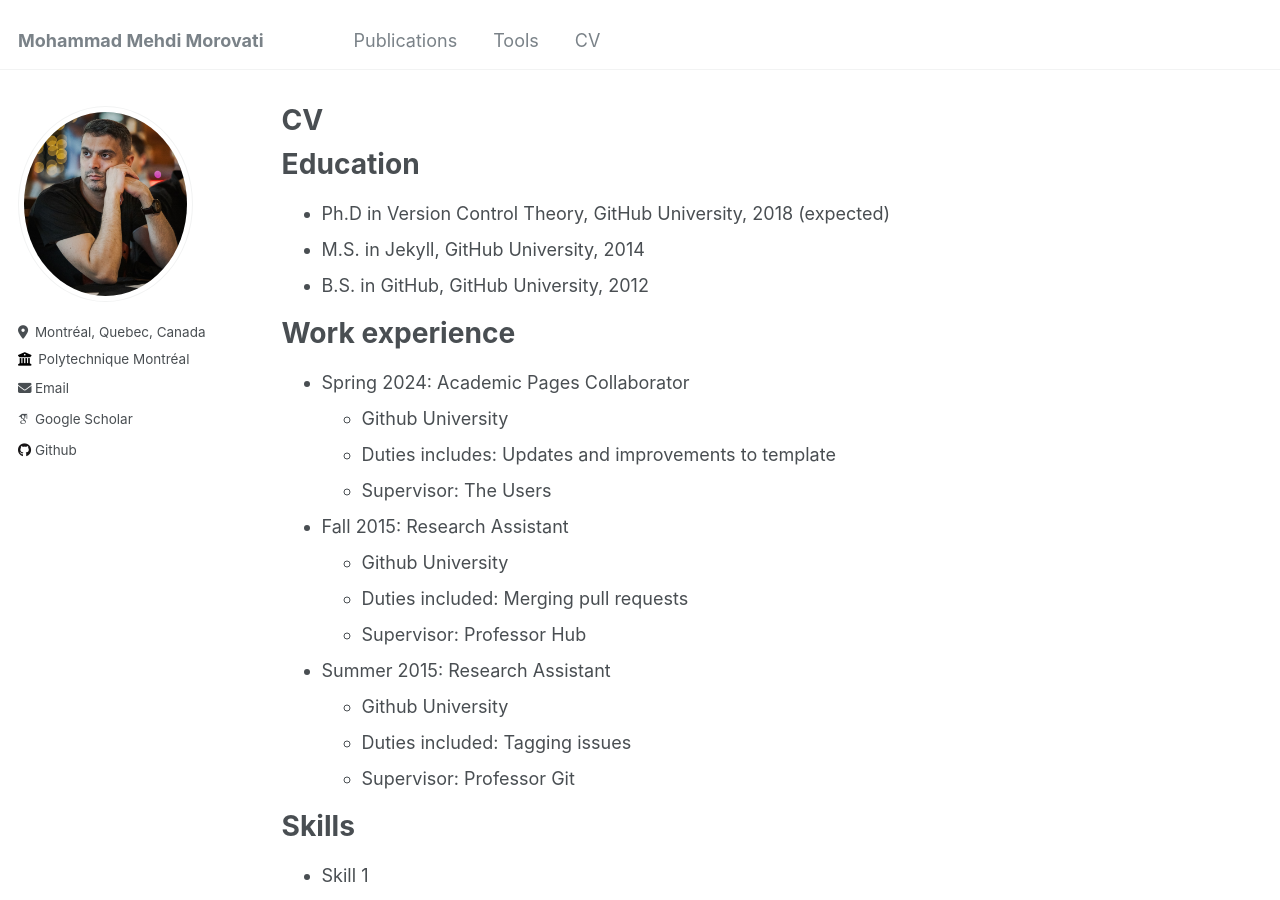
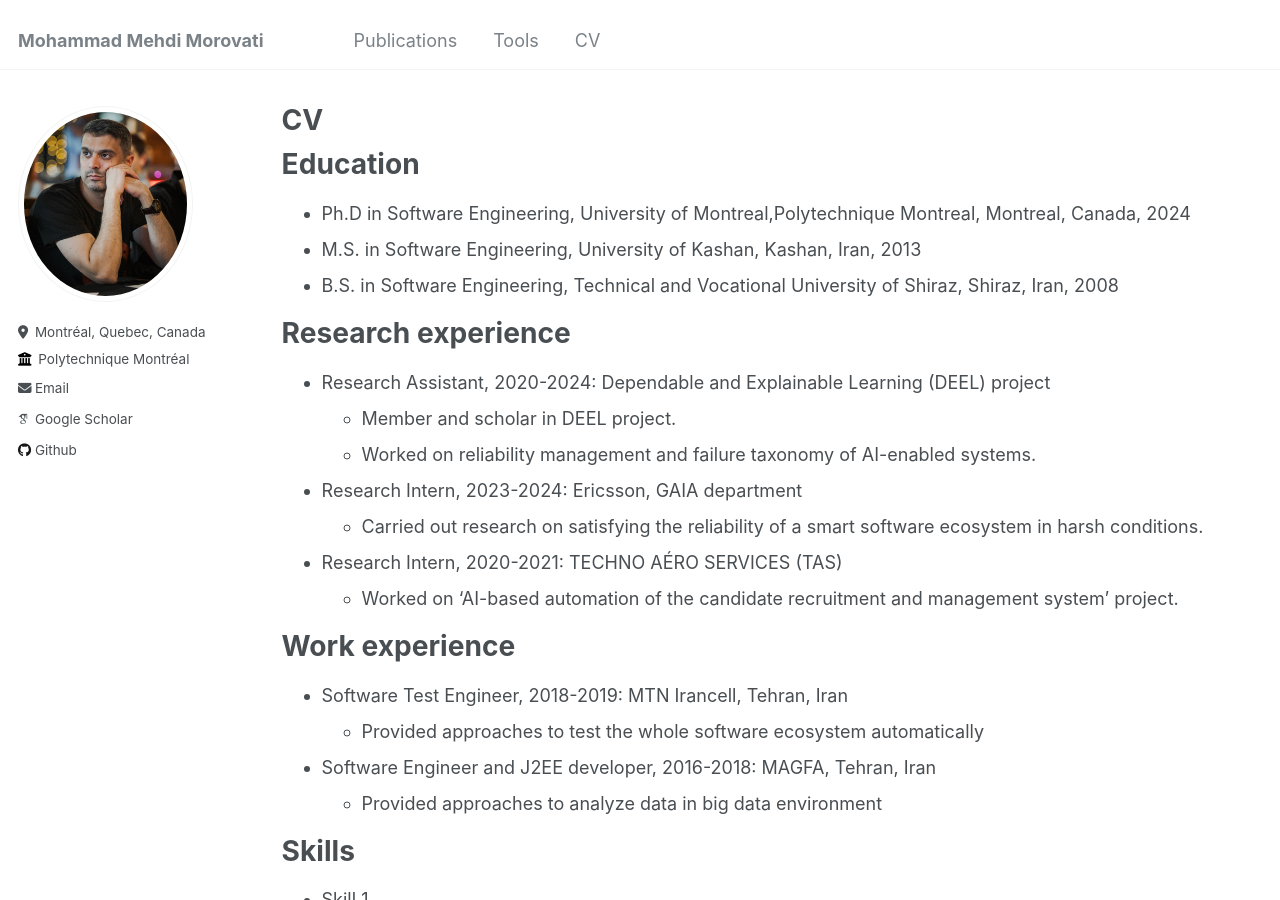
Before and after one commit to mehdi-morovati/mehdi-morovati.github.io, a Jekyll site: the page built from _pages/cv.md, in a window 1280 px wide and 900 px high. Built offline with Jekyll 4.4.1, drawn with Linux system fonts in a browser that asks for light colours; some web fonts are replaced.

Commit message:
Update cv.md

```diff
--- a/_pages/cv.md
+++ b/_pages/cv.md
@@ -11,26 +11,29 @@ redirect_from:
 
 Education
 ======
-* Ph.D in Version Control Theory, GitHub University, 2018 (expected)
-* M.S. in Jekyll, GitHub University, 2014
-* B.S. in GitHub, GitHub University, 2012
+* Ph.D in Software Engineering, University of Montreal,Polytechnique Montreal, Montreal, Canada, 2024
+* M.S. in Software Engineering, University of Kashan, Kashan, Iran, 2013
+* B.S. in Software Engineering, Technical and Vocational University of Shiraz, Shiraz, Iran, 2008
+
+Research experience
+======
+* Research Assistant, 2020-2024: Dependable and Explainable Learning (DEEL) project
+  * Member and scholar in DEEL project.
+  * Worked on reliability management and failure taxonomy of AI-enabled systems.
+
+* Research Intern, 2023-2024: Ericsson, GAIA department
+  * Carried out research on satisfying the reliability of a smart software ecosystem in harsh conditions.
+
+* Research Intern, 2020-2021: TECHNO AÉRO SERVICES (TAS)
+  * Worked on ‘AI-based automation of the candidate recruitment and management system’ project.
 
 Work experience
 ======
-* Spring 2024: Academic Pages Collaborator
-  * Github University
-  * Duties includes: Updates and improvements to template
-  * Supervisor: The Users
+* Software Test Engineer, 2018-2019: MTN Irancell, Tehran, Iran
+  * Provided approaches to test the whole software ecosystem automatically
 
-* Fall 2015: Research Assistant
-  * Github University
-  * Duties included: Merging pull requests
-  * Supervisor: Professor Hub
-
-* Summer 2015: Research Assistant
-  * Github University
-  * Duties included: Tagging issues
-  * Supervisor: Professor Git
+* Software Engineer and J2EE developer, 2016-2018: MAGFA, Tehran, Iran
+  * Provided approaches to analyze data in big data environment
 
 Skills
 ======
```
